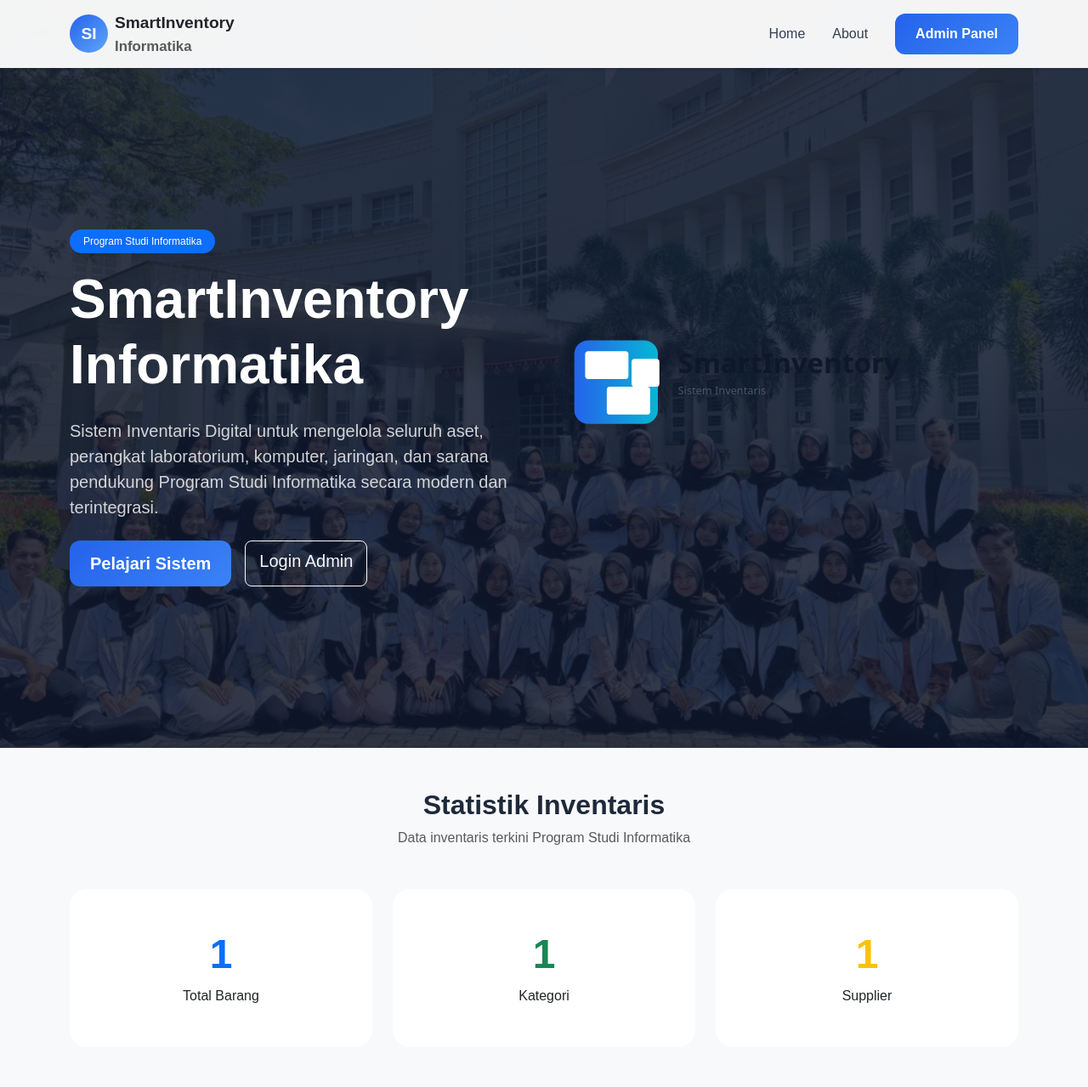
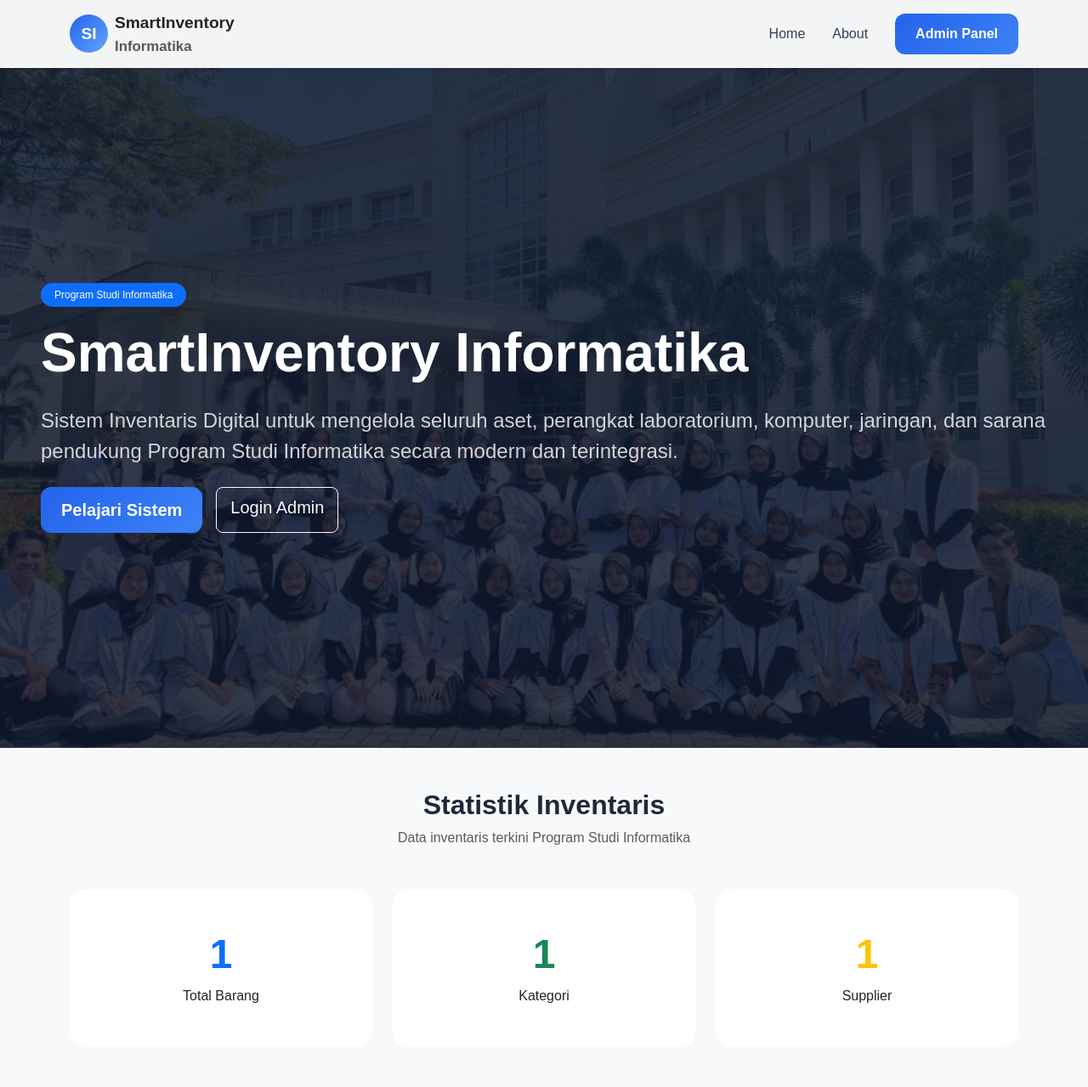
Before and after one commit to Maulizar1504/Inventaris_UAS_PPL, a Django app: page / in a window 1280 px wide. Shown: the top 1279 px of the page at 85% size. Run offline with Django 5.2, Linux system fonts and the light colour scheme; data comes from the database, SQL or seed files in the repository.

Commit message:
Make hero text full-width on desktop; remove hero logo image

```diff
--- a/inventory/templates/public/home.html
+++ b/inventory/templates/public/home.html
@@ -8,11 +8,11 @@
 
 <section class="hero-section">
 
-    <div class="container">
+    <div class="container-fluid px-5">
 
         <div class="row align-items-center min-vh-100">
 
-            <div class="col-lg-6">
+            <div class="col-12">
 
                 <span class="badge bg-primary px-3 py-2 mb-3">
 
@@ -20,19 +20,15 @@
 
                 </span>
 
-                <h1 class="fw-bold display-3 mb-4 text-white">
+                <h1 class="fw-bold display-1 mb-4 text-white">
 
-                    SmartInventory
-                    Informatika
+                    SmartInventory Informatika
 
                 </h1>
 
-                <p class="lead mb-4">
+                <p class="lead mb-4 fs-4">
 
-                    Sistem Inventaris Digital untuk mengelola seluruh
-                    aset, perangkat laboratorium, komputer, jaringan,
-                    dan sarana pendukung Program Studi Informatika
-                    secara modern dan terintegrasi.
+                    Sistem Inventaris Digital untuk mengelola seluruh aset, perangkat laboratorium, komputer, jaringan, dan sarana pendukung Program Studi Informatika secara modern dan terintegrasi.
 
                 </p>
 
@@ -53,16 +49,6 @@
                     </a>
 
                 </div>
-
-            </div>
-
-            <div class="col-lg-6 text-center">
-
-                <img
-                    src="{% static 'images/inventory.svg' %}"
-                    class="img-fluid hero-image"
-                    alt="Inventory"
-                >
 
             </div>
 
```
